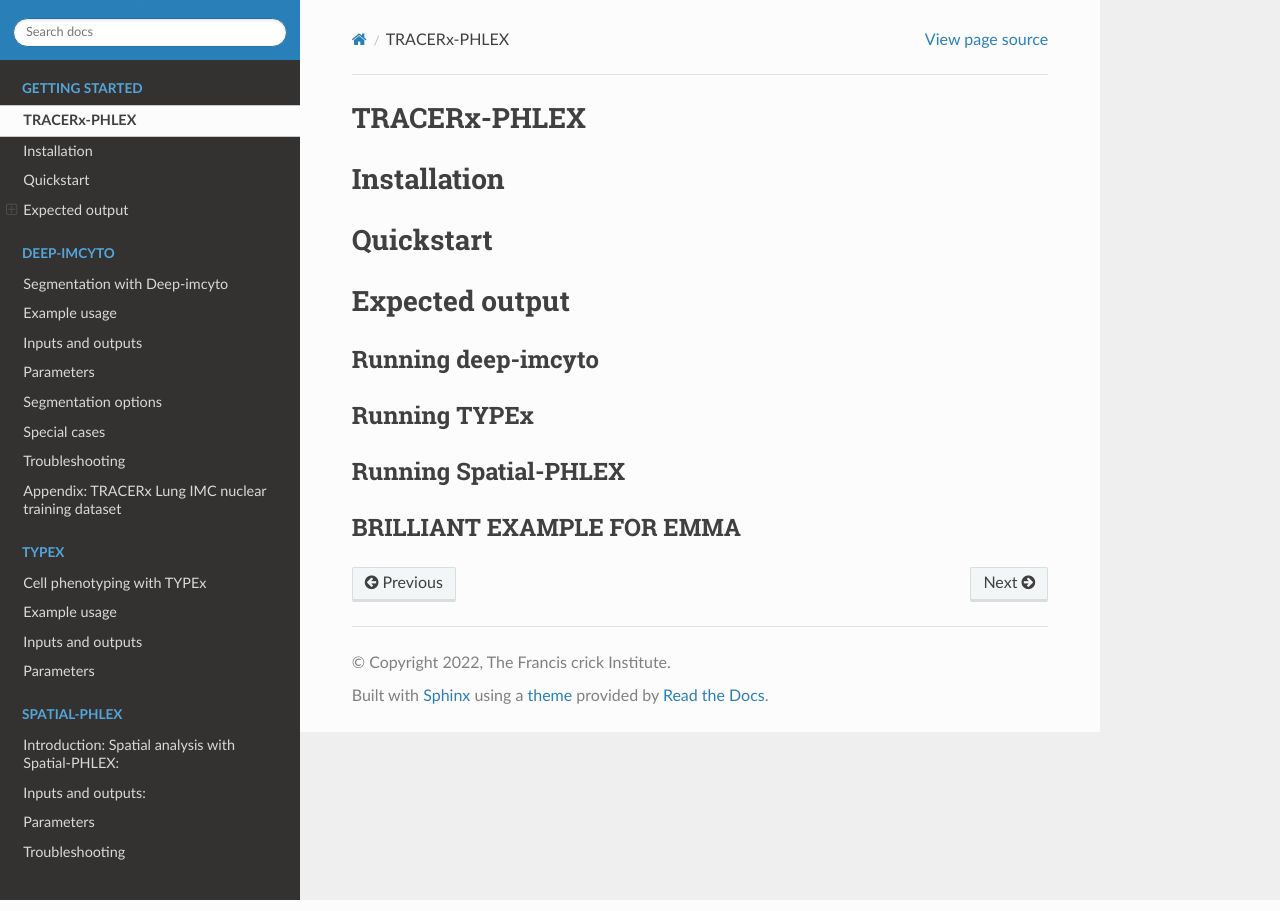
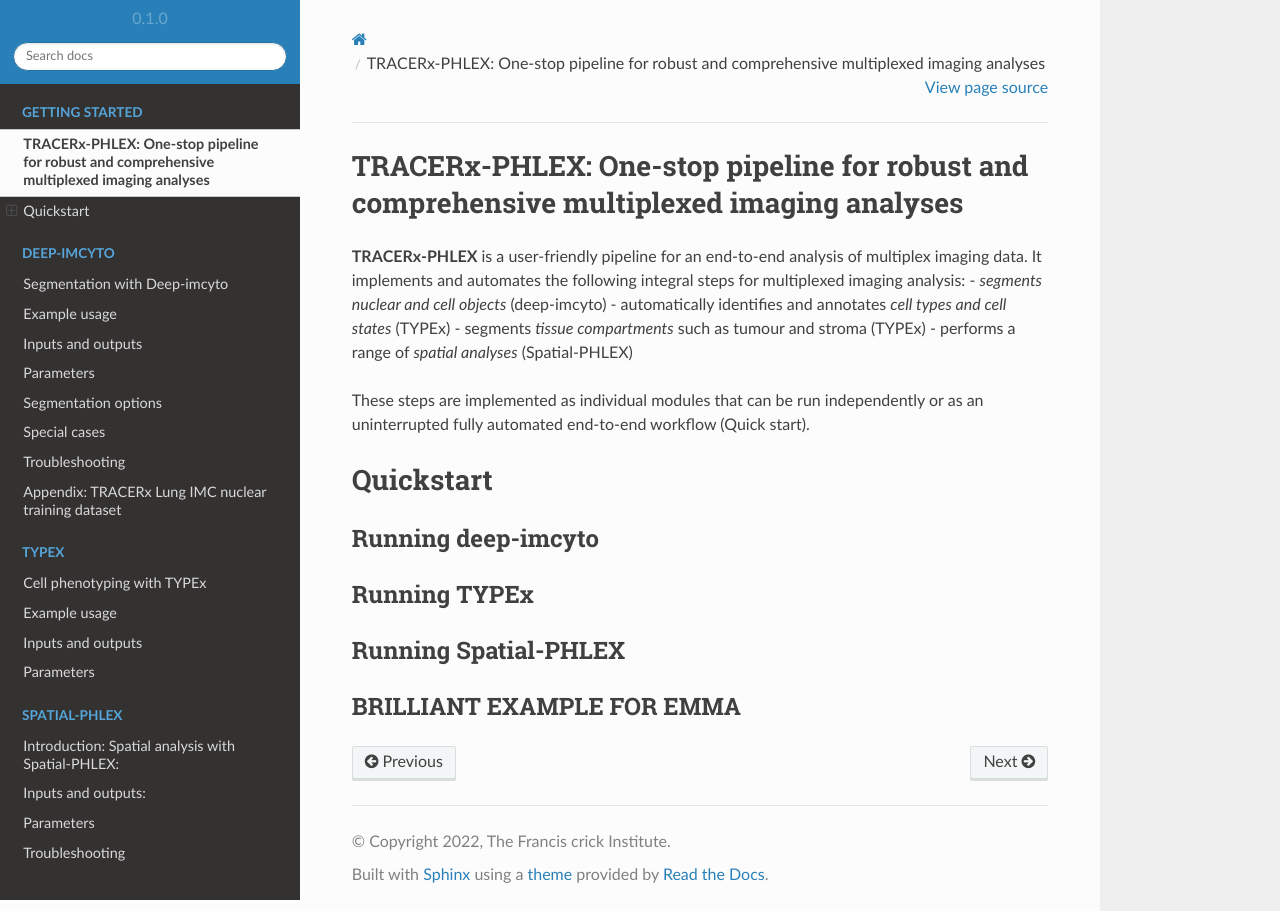
Before and after one commit to Precancer/PHLEX-test, a Sphinx documentation site: the page built from docs/source/quickstart.rst, in a window 1280 px wide. Built offline with Sphinx 7.4.7 and the Read the Docs theme 2.0.0, drawn with Linux system fonts in a browser that asks for light colours; pages that are not in the unit, such as notebooks, are missing from menus.

Commit message:
Update quickstart.rst

```diff
--- a/docs/source/quickstart.rst
+++ b/docs/source/quickstart.rst
@@ -1,14 +1,18 @@
-TRACERx-PHLEX
+TRACERx-PHLEX: One-stop pipeline for robust and comprehensive multiplexed imaging analyses
 =============
 
-Installation
-============
+**TRACERx-PHLEX** is a user-friendly pipeline for an end-to-end analysis of multiplex imaging data.
+It implements and automates the following integral steps for multiplexed imaging analysis:
+- *segments nuclear and cell objects* (deep-imcyto)
+- automatically identifies and annotates *cell types and cell states* (TYPEx)
+- segments *tissue compartments* such as tumour and stroma (TYPEx)
+- performs a range of *spatial analyses* (Spatial-PHLEX)
+
+These steps are implemented as individual modules that can be run independently or as an uninterrupted fully automated end-to-end workflow (Quick start).
 
 Quickstart
 ===========
 
-Expected output
-===============
 
 Running deep-imcyto
 -------------------
```
